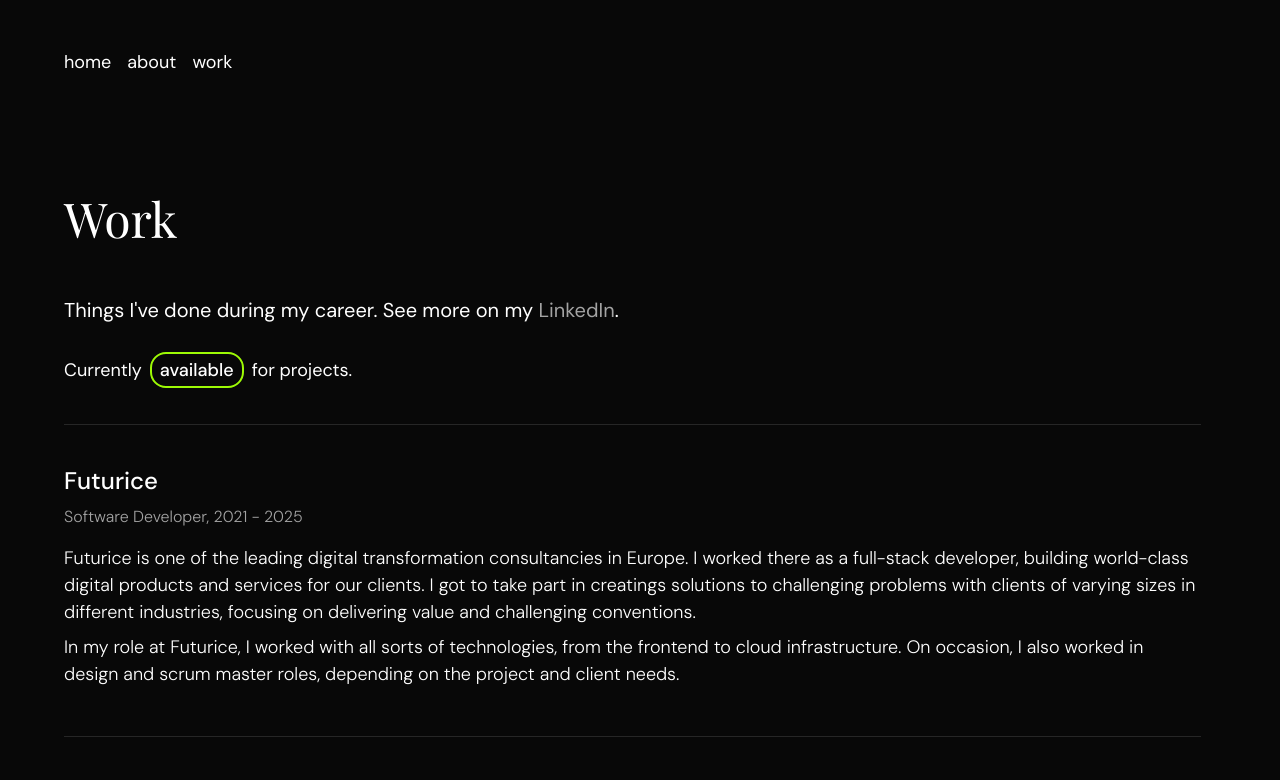
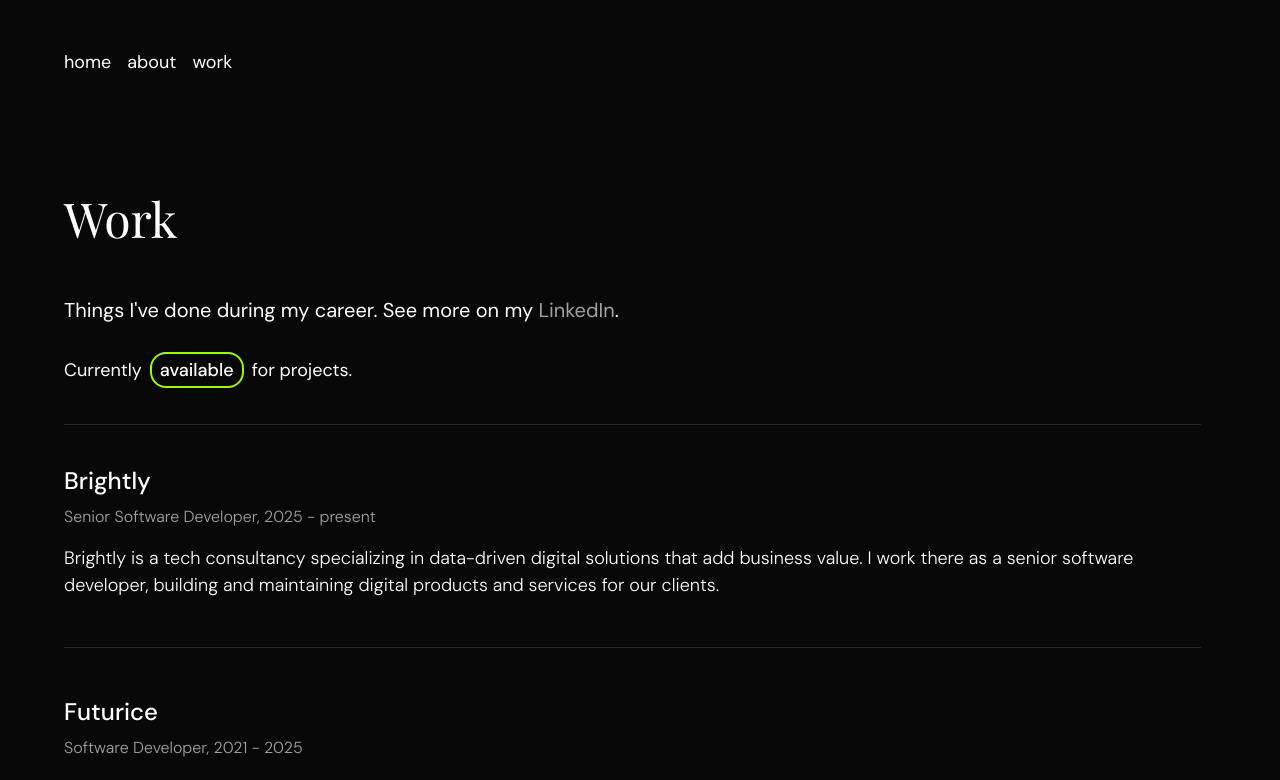
Before and after one commit to Eppu/eetueskelinen.com, a Next.js app: page /work in a window 1280 px wide. Shown: the top 780 px of the page. Built offline with nearby package versions, Linux system fonts and the light colour scheme; a web font is replaced by a local one.

Commit message:
Job updates

```diff
--- a/app/about/page.tsx
+++ b/app/about/page.tsx
@@ -52,7 +52,7 @@ export default function About() {
             products for clients and users around the world.
           </p>
           <p className="mb-6">
-            I most recently worked at <ExternalLink href="https://futurice.com">Futurice</ExternalLink> as a full-stack
+            I currently work at <ExternalLink href="https://brightly.fi">Brightly</ExternalLink> as a senior full-stack
             developer, and I'm based in Tampere, Finland.
           </p>
         </div>
--- a/app/page.tsx
+++ b/app/page.tsx
@@ -26,7 +26,8 @@ export default function Home() {
           className="md:text-2xl text-xl mt-8 motion-safe:opacity-0 motion-safe:animate-fade-in-up"
           style={{ animationDelay: "1500ms" }}
         >
-          Eetu is currently in between jobs, but starting in a new role soon!
+          Eetu currently works as a senior software developer at{" "}
+          <ExternalLink href="https://brightly.fi">Brightly</ExternalLink>.
         </p>
         <Suspense fallback={<div className="h-8 mt-8" />}>
           <NowPlaying />
--- a/app/work/page.tsx
+++ b/app/work/page.tsx
@@ -28,13 +28,20 @@ export default function Work() {
       </p>
       <hr className="my-10 border-neutral-800" />
       <div className="text-lg font-light flex flex-col gap-2 leading-normal">
+        <h2 className="text-2xl font-medium ">Brightly</h2>
+        <p className="text-neutral-400 text-base mb-2">Senior Software Developer, 2025 - present</p>
+        <p>
+          Brightly is a tech consultancy specializing in data-driven digital solutions that add business value. I work
+          there as a senior software developer, building and maintaining digital products and services for our clients.
+        </p>
+        <hr className="my-10 border-neutral-800" />
         <h2 className="text-2xl font-medium ">Futurice</h2>
         <p className="text-neutral-400 text-base mb-2">Software Developer, 2021 - 2025</p>
         <p>
           Futurice is one of the leading digital transformation consultancies in Europe. I worked there as a full-stack
-          developer, building world-class digital products and services for our clients. I got to take part in creatings
-          solutions to challenging problems with clients of varying sizes in different industries, focusing on
-          delivering value and challenging conventions.
+          developer, building world-class digital products and services for our clients in various domains, like media,
+          automotive and retail. I got to take part in creatings solutions to challenging problems with clients of
+          varying sizes in different industries, focusing on delivering value and challenging conventions.
         </p>
         <p>
           In my role at Futurice, I worked with all sorts of technologies, from the frontend to cloud infrastructure. On
```
